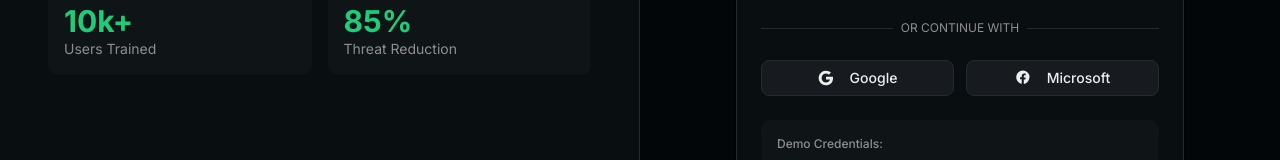
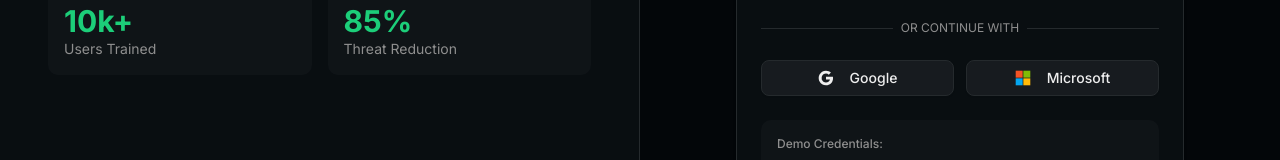
Before and after one commit to sketepete17/cybersecurity-training-program, a Next.js app: page /login in a window 1280 px wide. Shown: the part 633-793 px from the top of the page. Built offline with nearby package versions, Linux system fonts and the light colour scheme.

Commit message:
fix: correct Microsoft SSO icon on login page
Replace incorrect Facebook-like icon with correct Microsoft logo.

Co-authored-by: Peter J <117600297+peterisOnIT@users.noreply.github.com>

```diff
--- a/app/login/page.tsx
+++ b/app/login/page.tsx
@@ -345,11 +345,11 @@ export default function LoginPage() {
                   variant="outline"
                   className="border-border bg-secondary hover:bg-secondary/80 text-foreground"
                 >
-                  <svg className="mr-2 h-4 w-4" viewBox="0 0 24 24">
-                    <path
-                      fill="currentColor"
-                      d="M21.8 12.1c0-.1.1-.3.1-.5v-.8c0-5.5-4.5-10-10-10S1.9 5.3 1.9 10.8c0 4.9 3.5 9 8.2 9.9v-7h-2.5v-2.8h2.5V9c0-2.5 1.5-3.9 3.8-3.9 1.1 0 2.2.2 2.2.2v2.5h-1.3c-1.2 0-1.6.8-1.6 1.6v1.9h2.8l-.4 2.8h-2.4v7c4.7-.9 8.2-5 8.2-9.9-.1-.1 0-.1.4-.1z"
-                    />
+                  <svg className="mr-2 h-4 w-4" viewBox="0 0 23 23">
+                    <path fill="#f35325" d="M1 1h10v10H1z" />
+                    <path fill="#81bc06" d="M12 1h10v10H12z" />
+                    <path fill="#05a6f0" d="M1 12h10v10H1z" />
+                    <path fill="#ffba08" d="M12 12h10v10H12z" />
                   </svg>
                   Microsoft
                 </Button>
```
